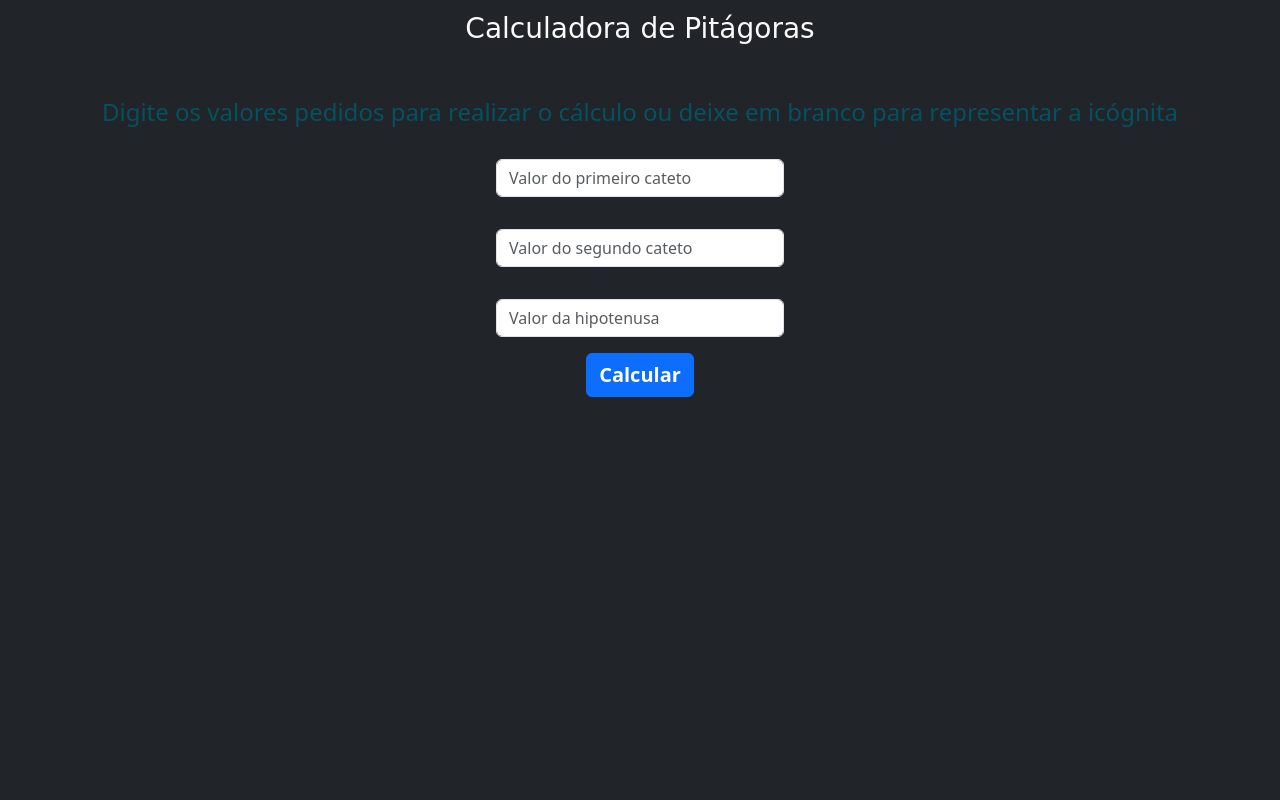
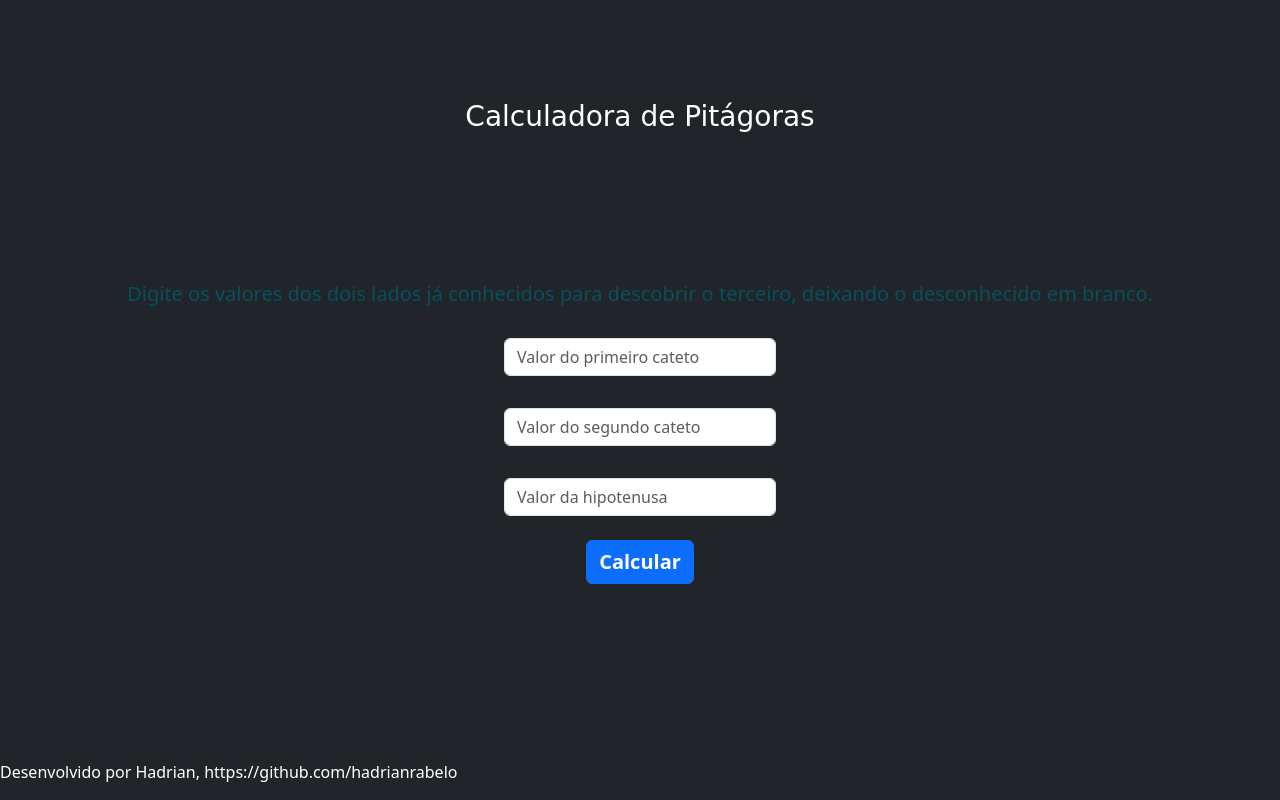
Before and after one commit to hadrianrabelo/calculadora-pitagoras, a Django app: page / in a window 1280 px wide. Run offline with Django 4.2, Linux system fonts and the light colour scheme; some web fonts are replaced.

Commit message:
finalizado

```diff
--- a/calculadora/static/assets/css/styles.css
+++ b/calculadora/static/assets/css/styles.css
@@ -9,9 +9,15 @@ input {
 }
 
 form {
-    width: 18em;
+    width: 17em;
 }
 
 #form-title {
     width: 20em;
 }
+
+.footer-text {
+    position: absolute;
+    bottom: 0;
+    left: 0;
+}
--- a/calculadora/static/assets/js/index.js
+++ b/calculadora/static/assets/js/index.js
@@ -25,7 +25,6 @@ $("#form-pythagoras").submit(function(e) {
         method: 'post',
         data: postData,
     }).done(function(data) {
-        console.log(data)
-        alert(data)
+        $('#result').html(data);
     });
 });
--- a/calculadora/templates/teorema/index.html
+++ b/calculadora/templates/teorema/index.html
@@ -5,51 +5,43 @@
     <meta charset="UTF-8">
     <meta http-equiv="X-UA-Compatible" content="IE=edge">
     <meta name="viewport" content="width=device-width, initial-scale=1.0">
+    <link type="image/png" sizes="16x16" rel="icon" href="{% static 'assets/icons8-calculadora.png' %}">
     <title>Calculadora - Pitágoras</title>
     <link rel="stylesheet" href="https://cdn.jsdelivr.net/npm/bootstrap@5.3.0-alpha1/dist/css/bootstrap.min.css">
     <link rel="stylesheet" href="{% static 'assets/css/styles.css' %}">
 </head>
 <body class="bg-dark">
 
-    <div class="container-fluid text-center mt-2">
+    <script src="https://cdn.jsdelivr.net/npm/bootstrap@5.3.0-alpha1/dist/js/bootstrap.bundle.min.js"></script>
+    <script src="{% static 'assets/js/jquery-3.6.3.min.js' %}"></script>
+    <script type="module" src="{% static 'assets/js/index.js' %}"></script>
+
+    <div class="container-fluid mt-5 p-5 my-5 text-center">
         <ul class="navbar-nav mx-auto">
             <li class="nav-item active">
-                <span id="text-title" class="fs-3 text-light">Calculadora de Pitágoras</span>
+                <span id="text-title" class="fs-3 text-white">Calculadora de Pitágoras</span>
             </li>
         </ul>
-    </div>
+      </div>
 
-    <div class="container mt-5 text-info-emphasis">
+      <div class="container p-5 my-5 text-info-emphasis">
         <center>
-            <h4>Digite os valores pedidos para realizar o cálculo ou deixe em branco para representar a icógnita</h4>
+            <h5>Digite os valores dos dois lados já conhecidos para descobrir o terceiro, deixando o desconhecido em branco.</h5>
             <form method="post" id="form-pythagoras">
                 <input type="text" class="form-control" name="legA" id="legA" placeholder="Valor do primeiro cateto">
                 <input type="text" class="form-control" name="legB" id="legB" placeholder="Valor do segundo cateto">
                 <input type="text" class="form-control" name="hypotenuse" placeholder="Valor da hipotenusa">
-                <button type="submit" class="btn btn-primary mt-3 fw-semibold fs-5">Calcular</button>
+                <button type="submit" class="btn btn-primary mt-4 fw-semibold fs-5">Calcular</button>
             </form>
         </center>
-    </div>
+      </div>
 
-    <div class="d-flex title2">
+    <div class="d-flex justify-content-center align-items-center fs-4 text-white" id="result"></div>
 
-        <h2>
-            {% block content %}
-
-            {{result}}
-
-          {% endblock %}
-
-          <br><br>
-
-        </h2>
-
-
-
-    <div class="container" id="triangle-container"></div>
-
-    <script src="https://cdn.jsdelivr.net/npm/bootstrap@5.3.0-alpha1/dist/js/bootstrap.bundle.min.js"></script>
-    <script src="{% static 'assets/js/jquery-3.6.3.min.js' %}"></script>
-    <script type="module" src="{% static 'assets/js/index.js' %}"></script>
+    <footer>
+        <div class="container">
+          <p class="footer-text text-center text-white">Desenvolvido por Hadrian, https://github.com/hadrianrabelo</p>
+        </div>
+      </footer>
 </body>
 </html>
--- a/calculadora/teorema/views.py
+++ b/calculadora/teorema/views.py
@@ -2,7 +2,6 @@ from django.shortcuts import render
 from django.views.decorators.csrf import csrf_exempt
 from django.http import HttpResponse, JsonResponse
 
-# Create your views here.
 
 @csrf_exempt
 def index(request):
@@ -13,37 +12,54 @@ def calcularTeorema(request):
     if request.method == 'POST':
 
         lado_a = request.POST.get('legA')
-        if lado_a != '': lado_a = float(lado_a)
-        print(lado_a)
+        if lado_a != '':
+            lado_a = float(lado_a)
 
         lado_b = request.POST.get('legB')
-        if lado_b != '': lado_b = float(lado_b)
-        print(lado_b)
+        if lado_b != '':
+            lado_b = float(lado_b)
 
         hipotenusa = request.POST.get('hypotenuse')
-        if hipotenusa != '': hipotenusa = float(hipotenusa)
-        print(hipotenusa)
+        if hipotenusa != '':
+            hipotenusa = float(hipotenusa)
 
-        if (lado_a == '' and not lado_b == '') and hipotenusa != '':
-            result = calcularCateto(lado_a if lado_a != '' else lado_b, hipotenusa)
-            print(result)
+
+        if (lado_a == '' and lado_b != '' and hipotenusa != ''):
+            result = round(calcularCateto(lado_b, hipotenusa), 2)
 
             context = {
-            'o resultado é ' + str(result)
+            'O valor do primeiro cateto é ' + str(result)
+            }
+
+            return HttpResponse(context)
+
+        if (lado_b == '' and lado_a != '' and hipotenusa != ''):
+            result = calcularCateto(lado_a, hipotenusa)
+
+            context = {
+            'O valor do segundo cateto é ' + str(result)
             }
 
             return HttpResponse(context)
 
         elif hipotenusa == '' and lado_a != '' and lado_b != '':
-            calcularHipotenusa(lado_a, lado_b)
-            print("voce ai")
+            result = round(calcularHipotenusa(lado_a, lado_b), 2)
+
+            context = {
+            'O valor da hipotenusa é ' + str(result)
+            }
+
+            return HttpResponse(context)
 
         else:
             return HttpResponse("Valores inválidos!", status = 400)
 
+
 @csrf_exempt
 def calcularCateto(catetoA, hipotenusa):
-    catetoB = (hipotenusa **2 - catetoA**2)**(1/2)
+    if(catetoA > hipotenusa):
+        return ('ímpossivel calcular, hipotenusa não pode ser menor que o valor do cateto.')
+    catetoB = (hipotenusa**2 - catetoA**2)**(1/2)
     return (catetoB)
 
 @csrf_exempt
```
Also changed, not shown: README.md, calculadora/static/assets/icons8-calculadora.png (added).
